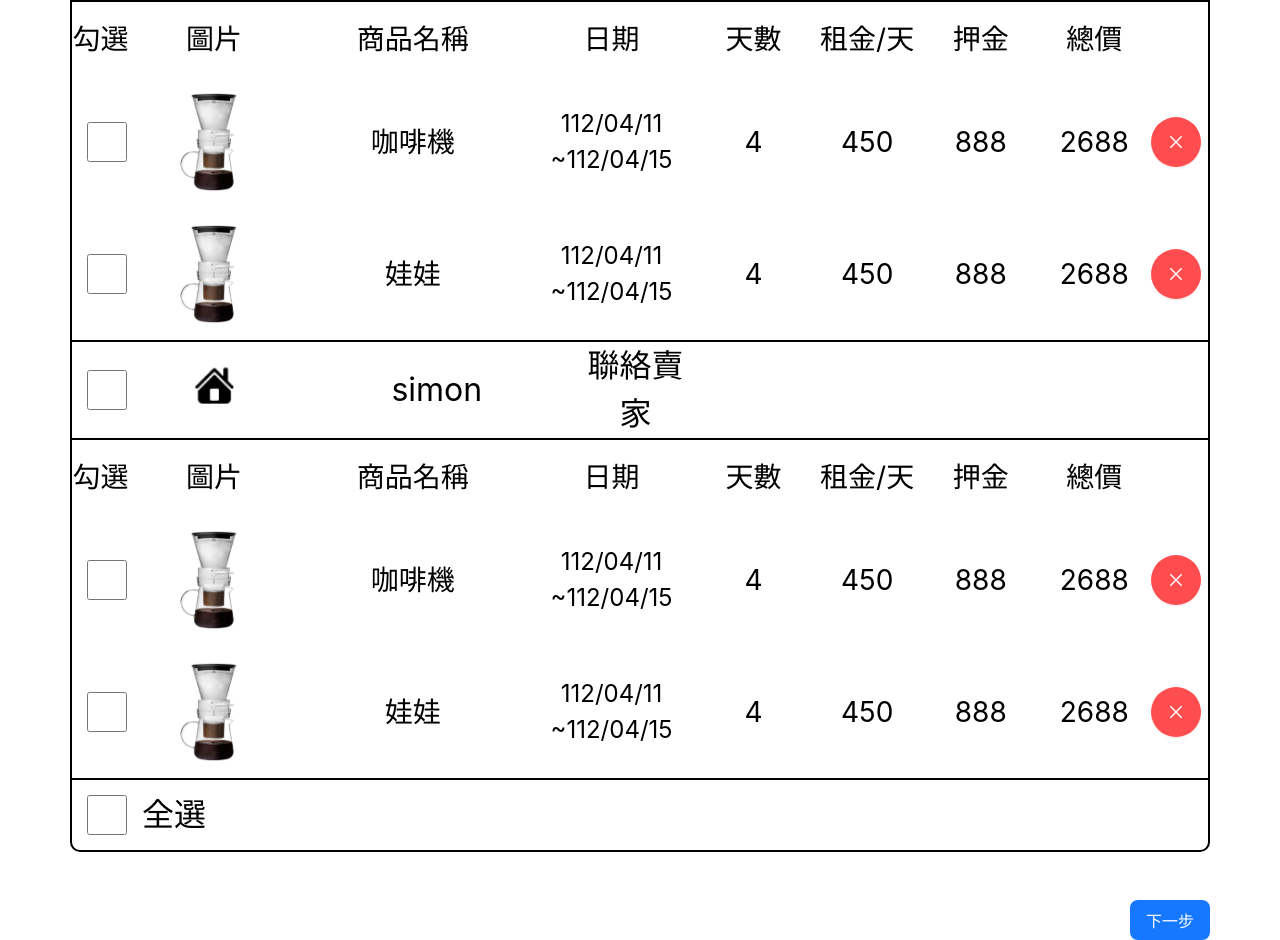
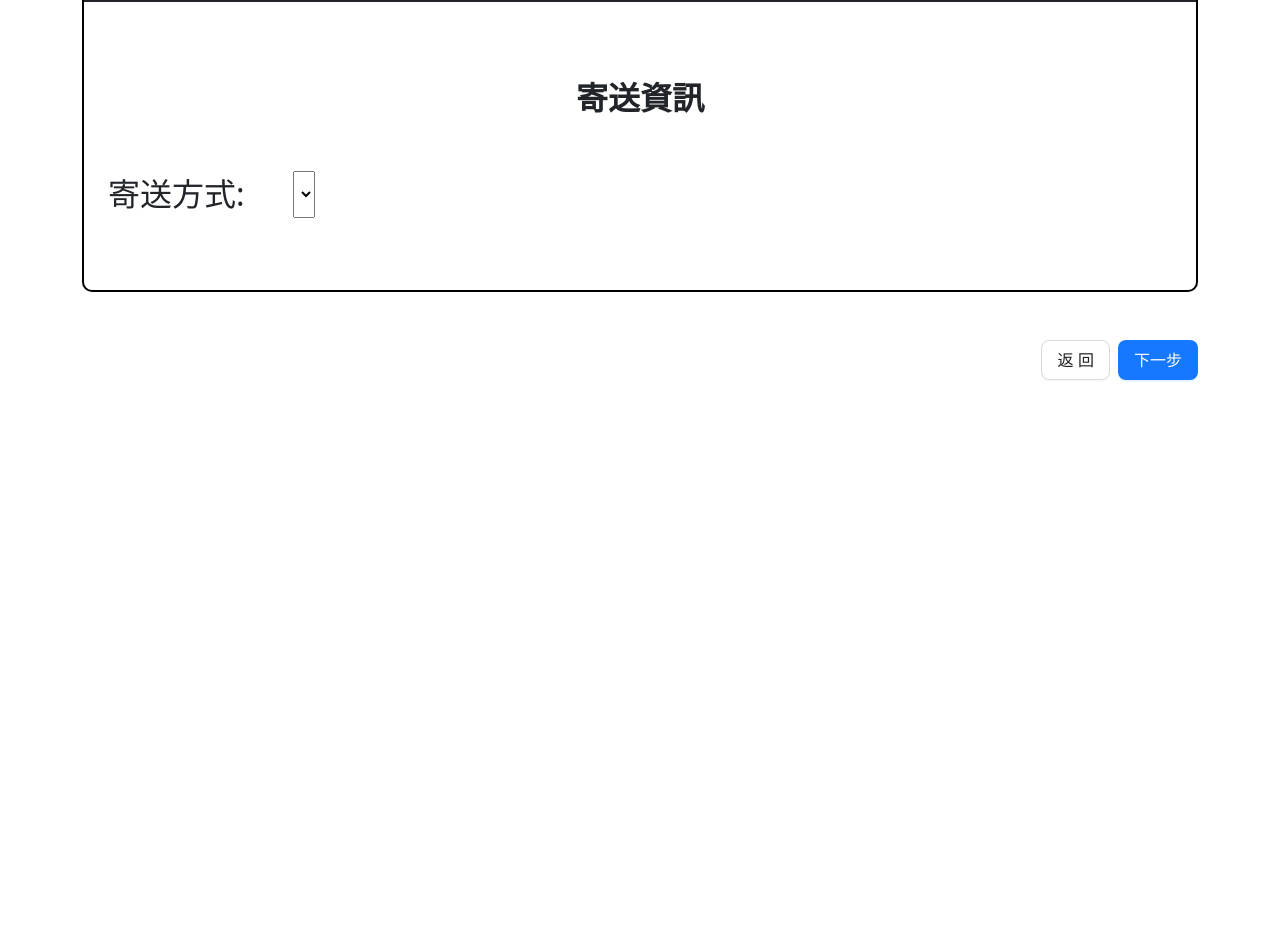
Before and after one commit to tina0821/qqqhire, a React (Create React App) app in the folder client/: page /cart in a window 1280 px wide. Shown: the part 240-1180 px from the top of the page. After the commit the page ends 800 px from the top, so only its background shows below. Built offline with nearby package versions, Linux system fonts and the light colour scheme.

Commit message:
吃豬排

```diff
--- a/client/src/components/cart/cart.jsx
+++ b/client/src/components/cart/cart.jsx
@@ -1,18 +1,27 @@
 import React, { Component } from "react";
 import { ConfigProvider } from "antd";
 import { Button, message, Steps } from "antd";
-import { onLogin, checkLogin, logOut } from "../cookie/cookie";
+// import { onLogin, checkLogin, logOut } from "../cookie/cookie";
 
 // import { BrowserRouter as Router, Routes, Route, Link } from 'react-router-dom';
 import ShopingCart from "./shopingCart/index";
 import DeletePrompt from "./shopingCart/productInfo/deletePrompt/deletePrompt";
 import TradeItem from "./tradeItem/tradeItem ";
+import zhCN from "antd/locale/zh_TW";
+import cityCountyData from '../../data/CityCountyData.json'
+import paymentMethod from '../../data/paymentMethod.json'
 import "dayjs/locale/zh-cn";
-import zhCN from "antd/locale/zh_TW";
 import "./css/css.css";
 
+/*eslint no-extend-native: ["error", { "exceptions": ["Object"] }]*/
+
+Object.prototype.iscomplete = 1;
+
 class Cart extends Component {
-  state = {
+  constructor(props) {
+    super(props);
+    this.state = {
+      cityCountyData:cityCountyData,
       date: undefined,
       steps: [
         {
@@ -29,7 +38,7 @@ class Cart extends Component {
         },
       ],
       items: [{ key: "", title: "" }],
-    current: 0,
+      current: 1,
       contentStyle: {
         textAlign: "center",
         borderRadius: "10px",
@@ -47,8 +56,8 @@ class Cart extends Component {
               images: "/images/product/coffee006冰滴咖啡去背.png",
               rent: 450,
               deposit: 888,
-            rentStart: "112/04/11",
-            rentEnd: "112/04/15",
+              rentStart: "112-04-11",
+              rentEnd: "112-04-15",
               day: 15 - 11,
               total: 450 * 4 + 888,
               productCity: "臺北市",
@@ -60,8 +69,8 @@ class Cart extends Component {
               images: "/images/product/coffee006冰滴咖啡去背.png",
               rent: 450,
               deposit: 888,
-            rentStart: "112/04/11",
-            rentEnd: "112/04/15",
+              rentStart: "112-04-11",
+              rentEnd: "112-04-15",
               day: 15 - 11,
               total: 450 * 4 + 888,
               productCity: "臺北市",
@@ -78,8 +87,8 @@ class Cart extends Component {
               images: "/images/product/coffee006冰滴咖啡去背.png",
               rent: 450,
               deposit: 888,
-            rentStart: "112/04/11",
-            rentEnd: "112/04/15",
+              rentStart: "112-04-11",
+              rentEnd: "112-04-15",
               day: 15 - 11,
               total: 450 * 4 + 888,
               productCity: "臺北市",
@@ -91,8 +100,8 @@ class Cart extends Component {
               images: "/images/product/coffee006冰滴咖啡去背.png",
               rent: 450,
               deposit: 888,
-            rentStart: "112/04/11",
-            rentEnd: "112/04/15",
+              rentStart: "112-04-11",
+              rentEnd: "112-04-15",
               day: 15 - 11,
               total: 450 * 4 + 888,
               productCity: "臺北市",
@@ -101,8 +110,11 @@ class Cart extends Component {
         },
       ],
       show: 0,
-    deletePrompt: <DeletePrompt />,
+      selectAll: 0,
+      deletePrompt:null,
+      tradeItem:null,
     };
+  }
 
   render() {
     return (
@@ -115,7 +127,10 @@ class Cart extends Component {
               items={this.state.items}
             />
             <div style={this.state.contentStyle}>
-              {this.state.steps[this.state.current].content}
+              {(this.state.current === 0 && <ShopingCart data={this} />)}
+              {(this.state.current === 1 && <TradeItem data={this} cityCountyData={this.state.cityCountyData}/>)}
+              {(this.state.current === 2 && <ShopingCart data={this} />)}
+              {/* {this.state.steps[this.state.current].content} */}
             </div>
             <div className="d-flex justify-content-end mt-5">
               {this.state.current > 0 && (
@@ -148,7 +163,11 @@ class Cart extends Component {
             </div>
           </div>
         </ConfigProvider>
-        {this.state.deletePrompt}
+        <DeletePrompt
+        show={this.state.show}
+        close={this.cancel}
+        deleteItem={this.deleteItem}
+        productInfo={this.state.deletePrompt}/>
       </React.Fragment>
     );
   }
@@ -161,102 +180,70 @@ class Cart extends Component {
       title: item.title,
     }));
     newstate.items = newitems;
-    newstate.steps[0].content = (
-      <ShopingCart
-        changePart={this.changePart}
-        changeOne={this.changeOne}
-        data={this.state.cartMap}
-        showDeleteWindow={this.showDeleteWindow}
-        changeAll={this.changeAll}
-        selectAll={0}
-      />
-    );
     this.setState(newstate);
   };
 
-  moveSteps = (e) => {
-    let newstate = { ...this.state };
+  moveSteps = async(e) => {
+    let newstate = this.sendDataToStep2();
     newstate.current += e;
-    switch (e) {
+  switch (newstate.current) {
     case 0:
-        newstate.steps[0].content = (
-          <ShopingCart
-            changePart={this.changePart}
-            changeOne={this.changeOne}
-            data={this.state.cartMap}
-            showDeleteWindow={this.showDeleteWindow}
-            changeAll={this.changeAll}
-            selectAll={newstate.selectAll}
-          />
-        );
+      this.setState(newstate);
     break;
     case 1:
-        this.sendDataToStep2();
+      newstate.tradeItem.length!==0?this.setState(newstate):alert('未勾選商品!!!');
     break;
+    case 2:
+      this.setState(newstate)
+    break;
+
   default:
     break;
  }
-    this.setState(newstate);
   };
   //全選商品
   changeAll = (e) => {
     let newstate = { ...this.state };
     if (e === 1) {
-      newstate.selectAll = 0;
+      newstate.iscomplete = 0;
       newstate.cartMap.map((item) => {
         item.product.map((value) => {
-          value.isComplete = 0;
+          value.iscomplete = 0;
+          return true;
         });
-        item.isComplete = 0;
+        item.iscomplete = 0;
         return true;
       });
     } else {
-      newstate.selectAll = 1;
+      newstate.iscomplete = 1;
       newstate.cartMap.map((item) => {
         item.product.map((value) => {
-          value.isComplete = 1;
+          value.iscomplete = 1;
+          return true;
         });
-        item.isComplete = 1;
+        item.iscomplete = 1;
         return true;
       });
     }
-    newstate.steps[0].content = (
-      <ShopingCart
-        changePart={this.changePart}
-        changeOne={this.changeOne}
-        data={this.state.cartMap}
-        showDeleteWindow={this.showDeleteWindow}
-        changeAll={this.changeAll}
-        selectAll={newstate.selectAll}
-      />
-    );
     this.setState(newstate);
   };
   //勾選店家所有商品
-  changePart = (e, item, index) => {
+  changePart = (e, iscomplete, index) => {
     let newstate = { ...this.state };
-    if (item === 1) {
-      newstate.cartMap[index].isComplete = 0;
+    if (iscomplete === 1) {
+      newstate.iscomplete = 0;
+      newstate.cartMap[index].iscomplete = 0;
       newstate.cartMap[index].product.map((item) => {
-        item.isComplete = 0;
+        item.iscomplete = 0;
         return true;
       });
     } else {
-      newstate.cartMap[index].isComplete = 1;
+      newstate.cartMap[index].iscomplete = 1;
       newstate.cartMap[index].product.map((item) => {
-        item.isComplete = 1;
+        item.iscomplete = 1;
         return true;
       });
     }
-    newstate.steps[0].content = (
-      <ShopingCart
-        changePart={this.changePart}
-        changeOne={this.changeOne}
-        data={this.state.cartMap}
-        showDeleteWindow={this.showDeleteWindow}
-        changeAll={this.changeAll}
-      />
-    );
     this.setState(newstate);
   };
 
@@ -264,20 +251,12 @@ class Cart extends Component {
   changeOne = (e, item, index, cartMapIndex) => {
     let newstate = { ...this.state };
     if (item === 1) {
-      newstate.cartMap[cartMapIndex].product[index].isComplete = 0;
-      newstate.cartMap[cartMapIndex].isComplete = 0;
+      newstate.iscomplete = 0;
+      newstate.cartMap[cartMapIndex].product[index].iscomplete = 0;
+      newstate.cartMap[cartMapIndex].iscomplete = 0;
     } else {
-      newstate.cartMap[cartMapIndex].product[index].isComplete = 1;
+      newstate.cartMap[cartMapIndex].product[index].iscomplete = 1;
     }
-    newstate.steps[0].content = (
-      <ShopingCart
-        changePart={this.changePart}
-        changeOne={this.changeOne}
-        data={this.state.cartMap}
-        showDeleteWindow={this.showDeleteWindow}
-        changeAll={this.changeAll}
-      />
-    );
     this.setState(newstate);
   };
 
@@ -285,14 +264,7 @@ class Cart extends Component {
   showDeleteWindow = (e) => {
     let newstate = { ...this.state };
     newstate.show = 1;
-    newstate.deletePrompt = (
-      <DeletePrompt
-        show={newstate.show}
-        close={this.cancel}
-        deleteItem={this.deleteItem}
-        productInfo={e}
-      />
-    );
+    newstate.deletePrompt = e;
     this.setState(newstate);
   };
 
@@ -300,13 +272,6 @@ class Cart extends Component {
   cancel = () => {
     let newstate = { ...this.state };
     newstate.show = 0;
-    newstate.deletePrompt = (
-      <DeletePrompt
-        show={newstate.show}
-        close={this.cancel}
-        deleteItem={this.deleteItem}
-      />
-    );
     this.setState(newstate);
   };
 
@@ -318,44 +283,28 @@ class Cart extends Component {
         return value.cMID !== e.cMID;
       });
       newstate.show = 0;
-      newstate.steps[0].content = (
-        <ShopingCart
-          changePart={this.changePart}
-          changeOne={this.changeOne}
-          data={this.state.cartMap}
-          showDeleteWindow={this.showDeleteWindow}
-          changeAll={this.changeAll}
-        />
-      );
-      newstate.deletePrompt = (
-        <DeletePrompt
-          show={newstate.show}
-          close={this.cancel}
-          deleteItem={this.deleteItem}
-        />
-      );
+      return true;
+    });
     this.setState(newstate);
-    });
   };
 
   //向第二頁傳送以勾選商品資訊
   sendDataToStep2 = () => {
     let newstate = { ...this.state };
-    let faketradeItem = []
+    let faketradeItem = [];
     newstate.cartMap.map((item, index) => {
-      faketradeItem[index]={productAccount:item.productAccount}
-      faketradeItem[index].product =[]
-      item.product.map((v,i)=>{
-        v.isComplete===1&&(
-          faketradeItem[index].product.push(v)
-        )
-      })
-    })
-    newstate.tradeItem = faketradeItem.filter(item=>{
-      return item.product.length!==0
-    })
-    newstate.steps[1].content = <TradeItem tradeItem={newstate.tradeItem}/>;
-    this.setState(newstate)
+      faketradeItem[index] = { productAccount: item.productAccount };
+      faketradeItem[index].product = [];
+      item.product.map((v, i) => {
+        v.iscomplete === 1 && faketradeItem[index].product.push(v);
+        return true;
+      });
+      return true;
+    });
+    newstate.tradeItem = faketradeItem.filter((item) => {
+      return item.product.length !== 0;
+    });
+    return newstate;
   };
 }
 
--- a/client/src/components/cart/css/css.css
+++ b/client/src/components/cart/css/css.css
@@ -43,6 +43,10 @@ ul {
 .gridActive2 {
   display: grid;
   grid-template-columns: 6% 64% 30%;
+}
+.gridActive3 {
+  display: grid;
+  grid-template-columns: 20% 23% 18% 15% 15% 8%;
 }
 .grid4 {
   display: grid;
--- /dev/null
+++ b/client/src/components/cart/listname/listname.jsx
@@ -0,0 +1,34 @@
+import React, { Component } from "react";
+class Listname extends Component {
+  state = {};
+  render() {
+    return (
+      <React.Fragment>
+        {this.props.type === 0 && (
+          <div className="gridActive ps-1 pt-3 pb-3 cartFontSize fw-bolder">
+            <div>勾選</div>
+            <div>圖片</div>
+            <div>商品名稱</div>
+            <div>日期</div>
+            <div>天數</div>
+            <div>租金/天</div>
+            <div>押金</div>
+            <div>總價</div>
+          </div>
+        )}
+        {this.props.type === 1 && (
+          <div className="gridActive3 ps-5 pt-3 pb-3 cartFontSize fw-bolder">
+            <div className="d-flex">商品名稱</div>
+            <div className="">日期</div>
+            <div className="">天數</div>
+            <div className="d-flex">租金/天</div>
+            <div className="d-flex">押金</div>
+            <div className="d-flex">總價</div>
+          </div>
+        )}
+      </React.Fragment>
+    );
+  }
+}
+
+export default Listname;
--- a/client/src/components/cart/shopingCart/productInfo/productInfo.jsx
+++ b/client/src/components/cart/shopingCart/productInfo/productInfo.jsx
@@ -14,11 +14,11 @@ class ProductInfo extends Component {
                   type="checkbox"
                   className="imgActive"
                   value={item.cMID}
-                  checked={item.isComplete && item.isComplete}
+                  checked={item.iscomplete && item.iscomplete}
                   onChange={(e) => {
                     this.props.changeOne(
                       e,
-                      item.isComplete ? item.isComplete : 0,
+                      item.iscomplete ? item.iscomplete : 0,
                       index,
                       this.props.cartMapIndex
                     );
@@ -29,8 +29,9 @@ class ProductInfo extends Component {
                 </div>
                 <div>{item.productName}</div>
                 <div className="dateFontSize">
-                  {item.rentStart}
-                  <br />~{item.rentEnd}
+                  {item.rentStart}~
+                  <br />
+                  {item.rentEnd}
                 </div>
                 <div>{item.day}</div>
                 <div>{item.rent}</div>
--- a/client/src/components/cart/shopingCart/shopingCart.jsx
+++ b/client/src/components/cart/shopingCart/shopingCart.jsx
@@ -1,22 +1,23 @@
 import React, { Component } from "react";
 import ProductInfo from "./productInfo/index";
+import Listname from "../listname/listname";
 import { Link } from "react-router-dom";
 
 class ShopingCart extends Component {
   render() {
     return (
       <React.Fragment>
-        {this.props.data.map((item, index) => {
+        {this.props.data.state.cartMap.map((item, index) => {
           return (
-            this.props.data[index].product.length !== 0 && (
+            this.props.data.state.cartMap[index].product.length !== 0 && (
               <div key={item.productAccount}>
                 <div className="gridActive align-items-center">
                   <input
                     className="imgActive"
                     type="checkbox"
-                    checked={item.isComplete && item.isComplete}
+                    checked={item.iscomplete}
                     onChange={(e) => {
-                      this.props.changePart(e, item.isComplete, index);
+                      this.props.data.changePart(e, item.iscomplete, index);
                     }}
                   />
                   <Link to="/">
@@ -30,21 +31,12 @@ class ShopingCart extends Component {
                   <div className="ps-5">聯絡賣家</div>
                 </div>
                 <div className="likeHr d-flex"></div>
-                <div className="gridActive pt-3 pb-3 cartFontSize">
-                  <div>勾選</div>
-                  <div>圖片</div>
-                  <div>商品名稱</div>
-                  <div>日期</div>
-                  <div>天數</div>
-                  <div>租金/天</div>
-                  <div>押金</div>
-                  <div>總價</div>
-                </div>
+                <Listname type={0}/>
                 <ProductInfo
                   data={item.product}
                   cartMapIndex={index}
-                  changeOne={this.props.changeOne}
-                  showDeleteWindow={this.props.showDeleteWindow}
+                  changeOne={this.props.data.changeOne}
+                  showDeleteWindow={this.props.data.showDeleteWindow}
                 />
                 <div className="likeHr d-flex"></div>
               </div>
@@ -56,12 +48,11 @@ class ShopingCart extends Component {
             id="all"
             className="imgActive ps-4"
             type="checkbox"
-            checked={this.props.selectAll && this.props.selectAll}
+            checked={this.props.data.state.iscomplete && this.props.data.state.iscomplete}
             onChange={() => {
-              this.props.changeAll &&
-                this.props.changeAll(
-                  this.props.selectAll && this.props.selectAll
-                );
+              this.props.data.changeAll(
+                this.props.data.state.iscomplete && this.props.data.state.iscomplete
+              );
             }}
           />
           <label htmlFor="all" className="cursorPointer">
--- a/client/src/components/cart/tradeItem/tradeItem .jsx
+++ b/client/src/components/cart/tradeItem/tradeItem .jsx
@@ -1,38 +1,48 @@
 import React, { Component } from "react";
-import ProductInfo from "../shopingCart/productInfo/index";
-import { Link } from "react-router-dom";
+import Listname from "../listname/listname";
+import TradeItemInfo from "./tradeItemInfo/tradeItemInfo";
 
 class TradeItem extends Component {
   render() {
+    console.log(this.props.cityCountyData);
     return (
       <React.Fragment>
-        {/* <div className="gridActive pt-3 pb-3 cartFontSize">
-          <div></div>
-          <div>圖片</div>
-          <div>商品名稱</div>
-          <div>日期</div>
-          <div>天數</div>
-          <div>租金/天</div>
-          <div>押金</div>
-          <div>總價</div>
+        <div className="border-bottom border-dark border-2 fw-bolder p-4">
+          商品清單
         </div>
-        {this.props.tradeItem.map((item, index) => {
-          return (
-            this.props.tradeItem[index].product.length !== 0 && (
-              <div key={item.productAccount}>
-                <div className="gridActive align-items-center">
+        {this.props.data.state.tradeItem &&
+          this.props.data.state.tradeItem.map((item, index) => {
+            return (
+              <React.Fragment key={item.productAccount}>
+                <div className={"d-flex ps-4 pe-4 pt-2 pb-2 fw-bolder"}>
+                  {item.productAccount}的商品:
                 </div>
-                <ProductInfo
-                  data={item.product}
-                  cartMapIndex={index}
-                  changeOne={this.props.changeOne}
-                  showDeleteWindow={this.props.showDeleteWindow}
-                />
-                <div className="likeHr d-flex"></div>
+                <div
+                  className="border-bottom col-12"
+                  style={{ borderStyle: "dashed" }}
+                ></div>
+                {this.props.data.state.tradeItem[index].product.length !==
+                  0 && (
+                  <div key={item.productAccount}>
+                    <Listname type={1} />
+                    {item.product.map((item) => {
+                      return <TradeItemInfo item={item} key={item.cMID} />;
+                    })}
+                    <div className="border-bottom border-dark border-2"></div>
+                  </div>
+                )}
+              </React.Fragment>
+            );
+          })}
+        <div className="d-flex flex-wrap justify-content-between mt-5 pb-5 align-items-center">
+        <div className="col-12 p-4 fw-bolder">寄送資訊</div>
+        <div className="col-12 p-4 d-flex align-items-center">
+                寄送方式:
+                <select name="type" className="ms-5">
+                  <option value="type1"></option>
+                </select>
               </div>
-            )
-          );
-        })} */}
+        </div>
       </React.Fragment>
     );
   }
--- /dev/null
+++ b/client/src/components/cart/tradeItem/tradeItemInfo/tradeItemInfo.jsx
@@ -0,0 +1,21 @@
+import React, { Component } from "react";
+class TradeItemInfo extends Component {
+  render() {
+    return (
+      <React.Fragment>
+        <div className="gridActive3 ps-5 pt-3 pb-3 cartFontSize  align-items-center">
+          <div className=" d-flex">{this.props.item.productName}</div>
+          <div className="dateFontSize">
+            {this.props.item.rentStart}~{this.props.item.rentEnd}
+          </div>
+          <div className="">{this.props.item.day}</div>
+          <div className=" d-flex">{this.props.item.rent}</div>
+          <div className=" d-flex">{this.props.item.deposit}</div>
+          <div className=" d-flex">{this.props.item.total}</div>
+        </div>
+      </React.Fragment>
+    );
+  }
+}
+
+export default TradeItemInfo;
--- /dev/null
+++ b/client/src/data/paymentMethod.json
@@ -0,0 +1,10 @@
+[
+    {
+        "paymentMethod" : "信用卡"
+        ,"payTypeEngName":"creditCards"
+    },
+    {
+        "paymentMethod" : "貨到付款"
+        ,"payTypeEngName":"cashOnDelivery"
+    }
+]
```
Also changed, not shown: client/src/App.js (+5 -4 lines), 1 other file (tests, documents, lock files or other folders). Lines whose indentation alone changed are shown as unchanged.
